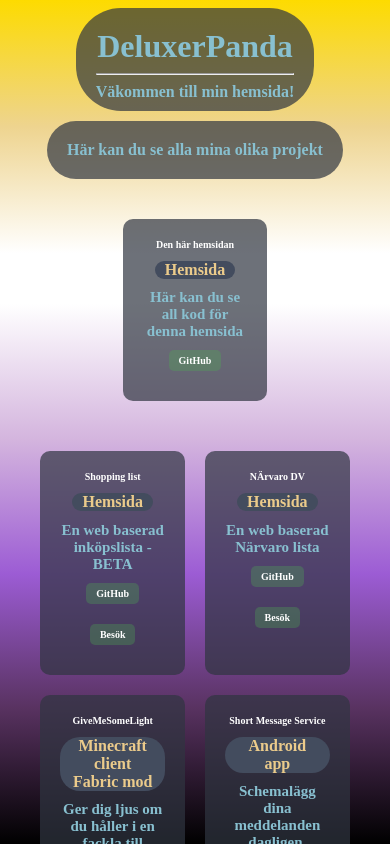
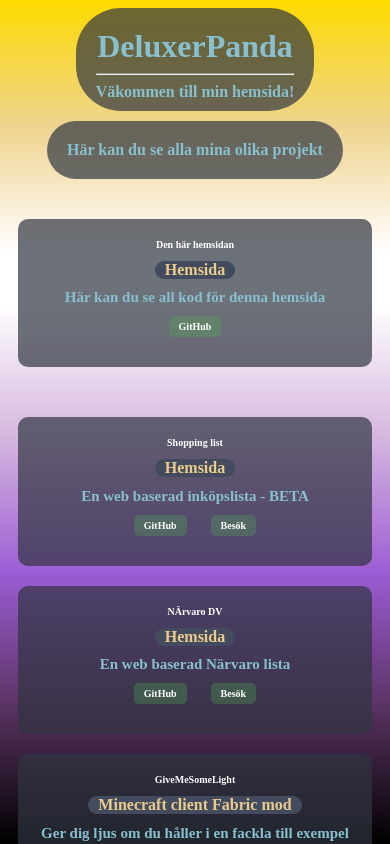
Before and after one commit to DeluxerPanda/DeluxerPanda-Website, a SvelteKit app: page / in a window 390 px wide. Shown: the top 844 px of the page. Built offline with nearby package versions, Linux system fonts and the light colour scheme.

Commit message:
Update +page.svelte

```diff
--- a/src/routes/+page.svelte
+++ b/src/routes/+page.svelte
@@ -281,7 +281,9 @@ p {
     font-size: 1rem;
     font-weight: bold;
 }
-
+.projekt-box{
+    width: calc(33.33% - -33vh);
+}
 .projekt-box p {
     font-size: 15px;
 }
```
